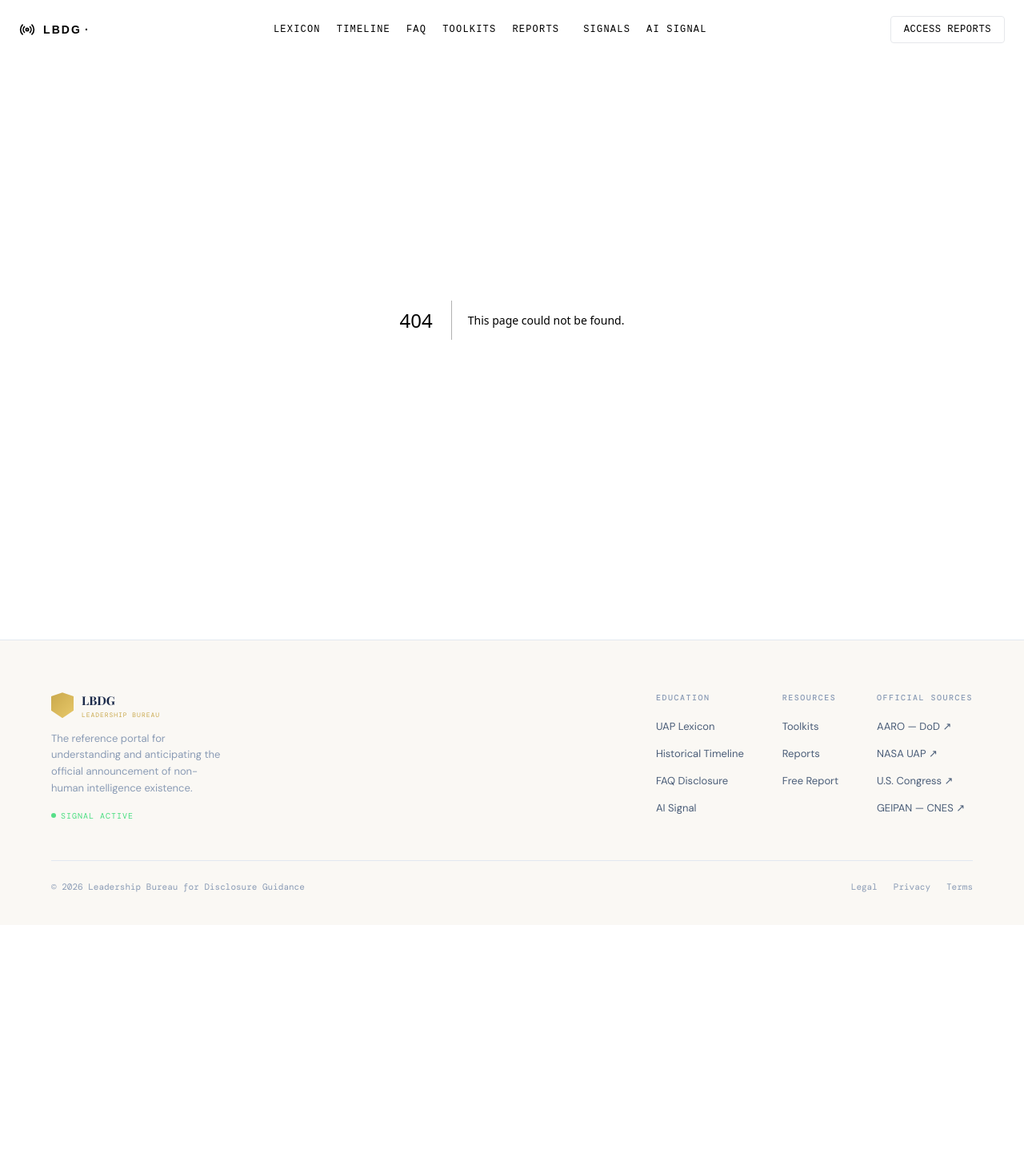
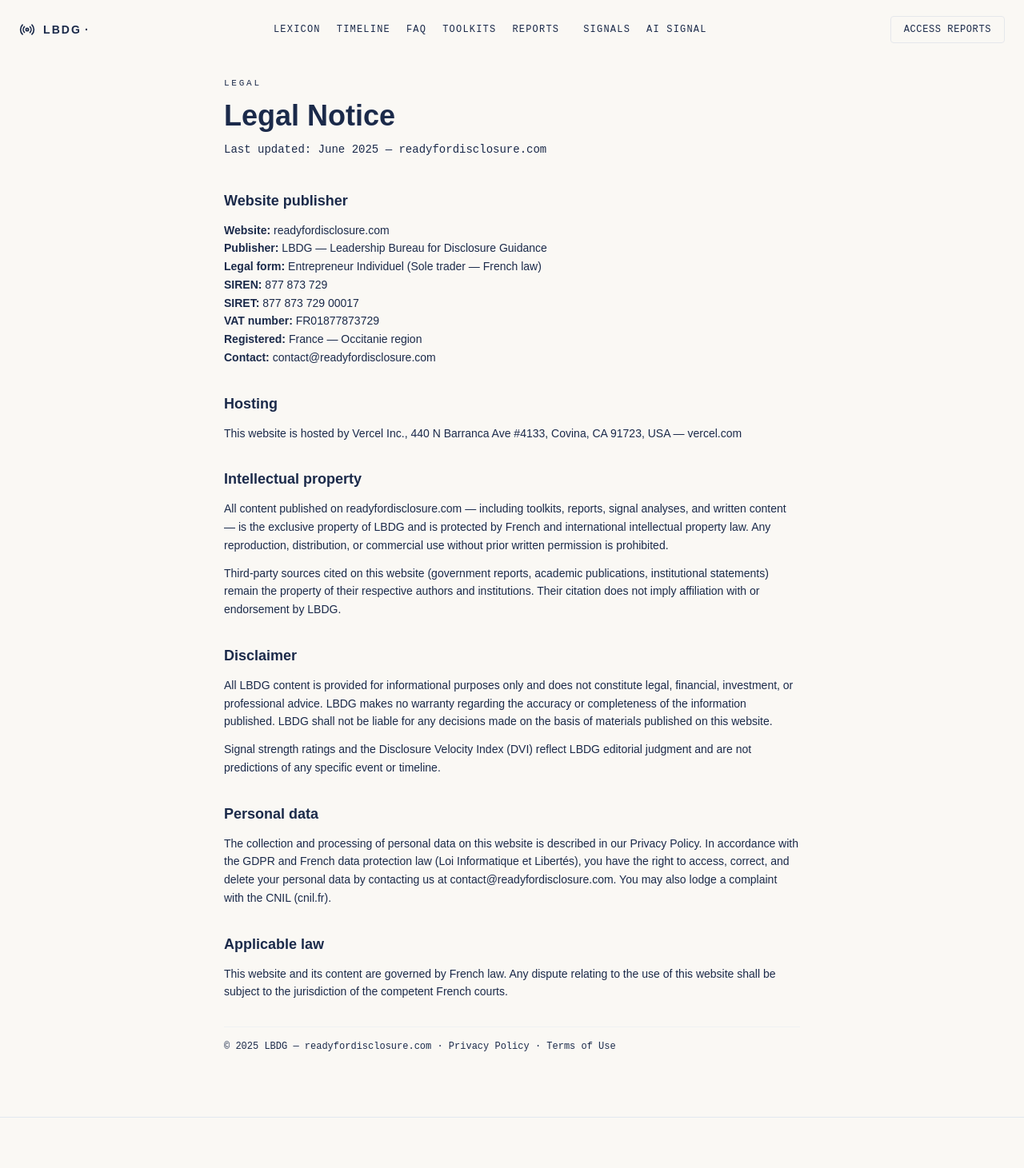
Before and after one commit to lbdgGit/DisclosureHub, a Next.js app in the folder disclosure-hub-starter/: page /legal in a window 1280 px wide. Before the commit this address had no page. Shown: the top 1461 px of the page at 80% size. Before the commit the page ends 1157 px from the top, so only its background shows below. Built offline with nearby package versions, Linux system fonts and the light colour scheme; a web font is replaced by a local one.

Commit message:
Create page.tsx

```diff
--- /dev/null
+++ b/disclosure-hub-starter/app/legal/page.tsx
@@ -0,0 +1,135 @@
+import type { Metadata } from 'next';
+
+export const metadata: Metadata = {
+  title: 'Legal Notice — LBDG',
+  description: 'Legal notice and editorial responsibility for readyfordisclosure.com.',
+};
+
+export default function LegalPage() {
+  return (
+    <div className="max-w-3xl mx-auto px-4 sm:px-6 pt-24 pb-20">
+      <div className="mb-10">
+        <span
+          className="text-2xs font-mono text-muted tracking-[0.25em] uppercase block mb-3"
+          style={{ fontFamily: 'JetBrains Mono, monospace' }}
+        >
+          Legal
+        </span>
+        <h1
+          className="font-display text-3xl sm:text-4xl font-800 text-bright mb-3"
+          style={{ fontFamily: 'Syne, sans-serif', fontWeight: 800 }}
+        >
+          Legal Notice
+        </h1>
+        <p className="text-sm text-muted font-mono" style={{ fontFamily: 'JetBrains Mono, monospace' }}>
+          Last updated: June 2025 — readyfordisclosure.com
+        </p>
+      </div>
+
+      <div className="space-y-8 text-sm text-body/80 leading-relaxed" style={{ fontFamily: 'Syne, sans-serif' }}>
+
+        <div>
+          <h2 className="font-display text-lg font-700 text-bright mb-3"
+              style={{ fontFamily: 'Syne, sans-serif', fontWeight: 700 }}>
+            Website publisher
+          </h2>
+          <p>
+            <strong className="text-bright">Website:</strong> readyfordisclosure.com<br />
+            <strong className="text-bright">Publisher:</strong> LBDG — Leadership Bureau for Disclosure Guidance<br />
+            <strong className="text-bright">Legal form:</strong> Entrepreneur Individuel (Sole trader — French law)<br />
+            <strong className="text-bright">SIREN:</strong> 877 873 729<br />
+            <strong className="text-bright">SIRET:</strong> 877 873 729 00017<br />
+            <strong className="text-bright">VAT number:</strong> FR01877873729<br />
+            <strong className="text-bright">Registered:</strong> France — Occitanie region<br />
+            <strong className="text-bright">Contact:</strong> contact@readyfordisclosure.com
+          </p>
+        </div>
+
+        <div>
+          <h2 className="font-display text-lg font-700 text-bright mb-3"
+              style={{ fontFamily: 'Syne, sans-serif', fontWeight: 700 }}>
+            Hosting
+          </h2>
+          <p>
+            This website is hosted by Vercel Inc., 440 N Barranca Ave #4133, Covina, CA 91723, USA —{' '}
+            <a href="https://vercel.com" target="_blank" rel="noopener noreferrer"
+               className="text-signal hover:text-signal/80 transition-colors">
+              vercel.com
+            </a>
+          </p>
+        </div>
+
+        <div>
+          <h2 className="font-display text-lg font-700 text-bright mb-3"
+              style={{ fontFamily: 'Syne, sans-serif', fontWeight: 700 }}>
+            Intellectual property
+          </h2>
+          <p>
+            All content published on readyfordisclosure.com — including toolkits, reports, signal analyses,
+            and written content — is the exclusive property of LBDG and is protected by French and
+            international intellectual property law. Any reproduction, distribution, or commercial use
+            without prior written permission is prohibited.
+          </p>
+          <p className="mt-3">
+            Third-party sources cited on this website (government reports, academic publications,
+            institutional statements) remain the property of their respective authors and institutions.
+            Their citation does not imply affiliation with or endorsement by LBDG.
+          </p>
+        </div>
+
+        <div>
+          <h2 className="font-display text-lg font-700 text-bright mb-3"
+              style={{ fontFamily: 'Syne, sans-serif', fontWeight: 700 }}>
+            Disclaimer
+          </h2>
+          <p>
+            All LBDG content is provided for informational purposes only and does not constitute legal,
+            financial, investment, or professional advice. LBDG makes no warranty regarding the accuracy
+            or completeness of the information published. LBDG shall not be liable for any decisions
+            made on the basis of materials published on this website.
+          </p>
+          <p className="mt-3">
+            Signal strength ratings and the Disclosure Velocity Index (DVI) reflect LBDG editorial
+            judgment and are not predictions of any specific event or timeline.
+          </p>
+        </div>
+
+        <div>
+          <h2 className="font-display text-lg font-700 text-bright mb-3"
+              style={{ fontFamily: 'Syne, sans-serif', fontWeight: 700 }}>
+            Personal data
+          </h2>
+          <p>
+            The collection and processing of personal data on this website is described in our{' '}
+            <a href="/privacy" className="text-signal hover:text-signal/80 transition-colors">
+              Privacy Policy
+            </a>.
+            In accordance with the GDPR and French data protection law (Loi Informatique et Libertés),
+            you have the right to access, correct, and delete your personal data by contacting us at
+            contact@readyfordisclosure.com. You may also lodge a complaint with the CNIL (cnil.fr).
+          </p>
+        </div>
+
+        <div>
+          <h2 className="font-display text-lg font-700 text-bright mb-3"
+              style={{ fontFamily: 'Syne, sans-serif', fontWeight: 700 }}>
+            Applicable law
+          </h2>
+          <p>
+            This website and its content are governed by French law. Any dispute relating to the
+            use of this website shall be subject to the jurisdiction of the competent French courts.
+          </p>
+        </div>
+
+        <div className="pt-4 border-t border-border/40">
+          <p className="text-xs text-muted font-mono" style={{ fontFamily: 'JetBrains Mono, monospace' }}>
+            © 2025 LBDG — readyfordisclosure.com ·{' '}
+            <a href="/privacy" className="hover:text-bright transition-colors">Privacy Policy</a>
+            {' '}·{' '}
+            <a href="/terms" className="hover:text-bright transition-colors">Terms of Use</a>
+          </p>
+        </div>
+      </div>
+    </div>
+  );
+}
```
